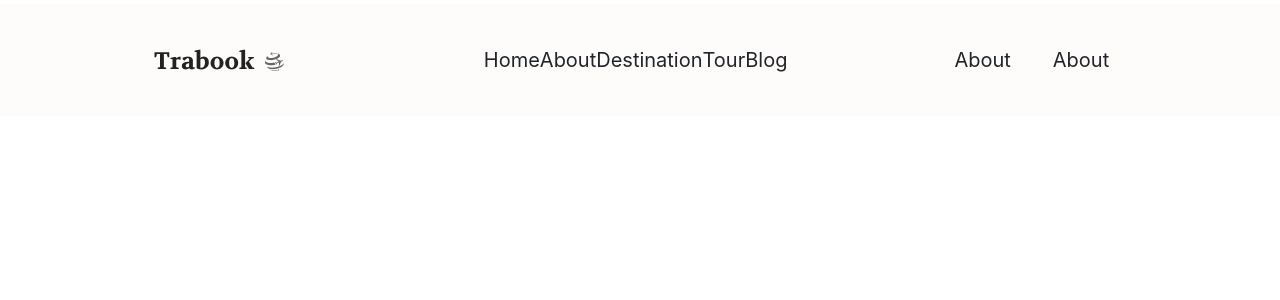
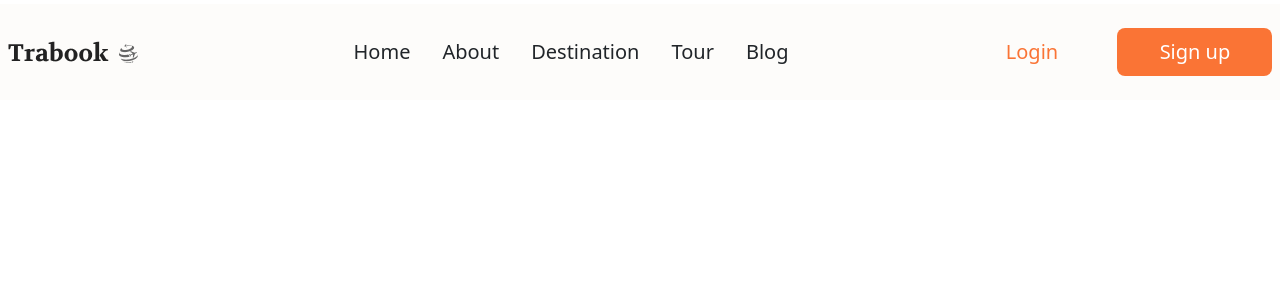
Before and after one commit to Juanflpz/Trabook-Responsive-Project, a React (Create React App) app: page / in a window 1280 px wide. Shown: the top 300 px of the page. Built offline with nearby package versions, Linux system fonts and the light colour scheme; the HTML template or start-up script is replaced by a standard one.

Commit message:
feat: :sparkles: Navbar working well

```diff
--- a/src/App.js
+++ b/src/App.js
@@ -14,8 +14,8 @@ function App() {
         li3={navbarData.li3}
         li4={navbarData.li4}
         li5={navbarData.li5}
-        a1={navbarData.li2}
-        a2={navbarData.li2}
+        a1={navbarData.a1}
+        a2={navbarData.a2}
       />
     </div>
   );
--- a/src/Components/Navbar.jsx
+++ b/src/Components/Navbar.jsx
@@ -1,28 +1,29 @@
-import React from 'react'
+import React from 'react';
+import 'bootstrap/dist/css/bootstrap.min.css';
 import '../styles/Navbar.css'
 
 export default function Navbar(props) {
     return (
         <div>
             <nav className="m-0 p-0">
-                <ul className="d-flex flex-row list-unstyled m-1 p-2 align-items-center justify-content-center">
+                <ul className="d-flex flex-row list-unstyled m-1 align-items-center justify-content-center">
                     <li className="logo-nav">
                         <img className="" src={require(`../images/icons/${props.image}`)} alt="Logo-icon"/>
                     </li>
                     <li>
-                        <a className="fs-5 nav-link font-weight-bold text-dark" href="#">{props.li1}</a>
+                        <a className="mx-3 fs-5 nav-link font-weight-bold text-dark" href="#">{props.li1}</a>
                     </li>
                     <li>
-                        <a className="fs-5 nav-link font-weight-bold text-dark" href="#">{props.li2}</a>
+                        <a className="mx-3 fs-5 nav-link font-weight-bold text-dark" href="#">{props.li2}</a>
                     </li>
                     <li>
-                        <a className="fs-5 nav-link font-weight-bold text-dark" href="#">{props.li3}</a>
+                        <a className="mx-3 fs-5 nav-link font-weight-bold text-dark" href="#">{props.li3}</a>
                     </li>
                     <li>
-                        <a className="fs-5 nav-link font-weight-bold text-dark" href="#">{props.li4}</a>
+                        <a className="mx-3 fs-5 nav-link font-weight-bold text-dark" href="#">{props.li4}</a>
                     </li>
                     <li>
-                        <a className="fs-5 nav-link font-weight-bold text-dark" href="#">{props.li5}</a>
+                        <a className="mx-3 fs-5 nav-link font-weight-bold text-dark" href="#">{props.li5}</a>
                     </li>
                     <li className="sign-up">
                         <div className="btn-group mt-4" role="group">
--- a/src/styles/Navbar.css
+++ b/src/styles/Navbar.css
@@ -10,3 +10,14 @@ nav {
 .sign-up {
     margin-left: 150px;
 }
+
+#btn-signup {
+    background-color: #FA7435;
+    color: white;
+    width: 155px;
+}
+
+#btn-login {
+    color: #FA7435;
+    width: 155px;
+}
```
